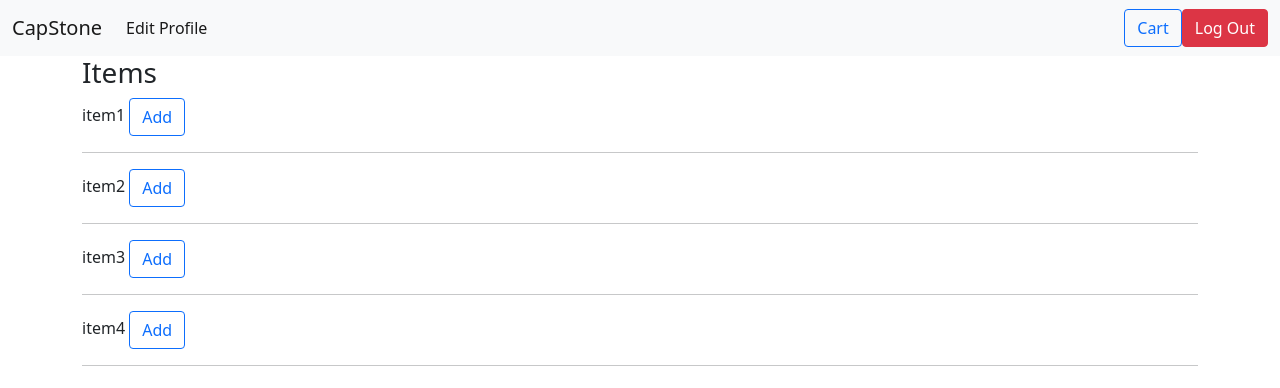
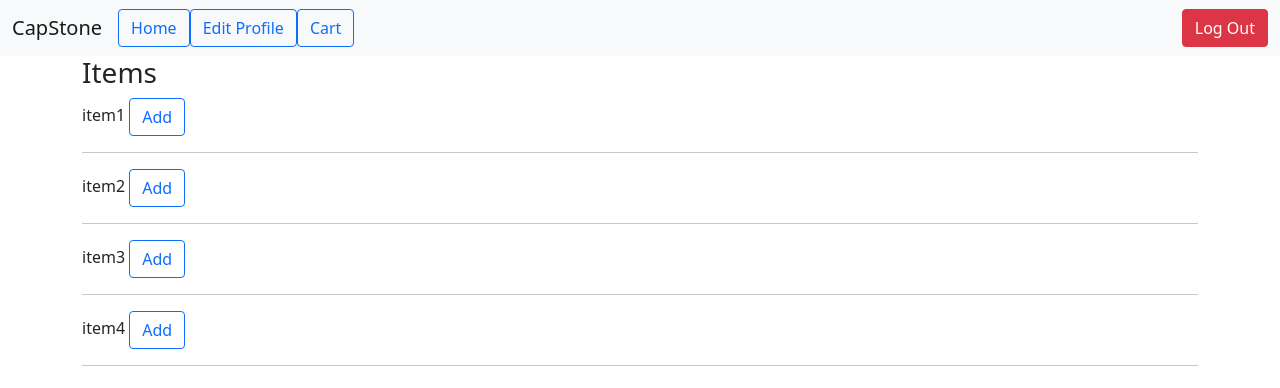
Before and after one commit to Chandu-Bhogi/Capstone-Project, an Angular app in the folder client/: page /user in a window 1280 px wide. Shown: the top 388 px of the page. Built offline with nearby package versions, Linux system fonts and the light colour scheme.

Commit message:
user panel edited

```diff
--- a/client/src/app/user/user.component.html
+++ b/client/src/app/user/user.component.html
@@ -3,17 +3,22 @@
       <a class="navbar-brand">CapStone</a>
       <div class="collapse navbar-collapse" id="navbarSupportedContent">
         <ul class="navbar-nav me-auto mb-2 mb-lg-0">
+            <li class="nav-item">
+                <button class="btn btn-outline-primary" type="button" (click)="homeBtn()">Home</button>
+            </li>
           <li class="nav-item">
-            <a class="nav-link active" [routerLink]="['/editProfile']">Edit Profile</a>
+            <button class="btn btn-outline-primary" type="button" (click)="showEditBtn()">Edit Profile</button>
+          </li>
+          <li class="nav-item">
+            <button class="btn btn-outline-primary" type="button" (click)="showCartBtn()">Cart</button>
           </li>
         </ul>
-        <button class="btn btn-outline-primary" type="button" (click)="showCart()">Cart</button>
         <button class="btn btn-danger" type="button" (click)="logout_user()">Log Out</button>
       </div>
     </div>
 </nav>
 
-<div class="container" *ngIf="checkCart">
+<div class="container" *ngIf="showCart">
     <h3>Cart</h3>
     <div class="name" *ngFor= "let item of cart">
         {{item}}
@@ -21,8 +26,8 @@
         <hr>
     </div>
 </div>
-
-<div class="container">
+<app-edit-profile *ngIf="showEdit"></app-edit-profile>
+<div class="container" *ngIf="!showEdit && !showCart">
     <h3>Items</h3>
     <div class="name" *ngFor= "let item of items">
         {{item}}
--- a/client/src/app/user/user.component.ts
+++ b/client/src/app/user/user.component.ts
@@ -9,7 +9,8 @@ export class UserComponent implements OnInit {
 
   items:String[] = ['item1', 'item2', 'item3', 'item4']
   cart:String[] = []
-  checkCart = false
+  showCart = false
+  showEdit = false
 
   constructor() { }
 
@@ -24,8 +25,19 @@ export class UserComponent implements OnInit {
     this.cart.push(item)
   }
 
-  showCart() {
-    this.checkCart ? this.checkCart = false : this.checkCart = true
+  showCartBtn() {
+    this.showCart ? this.showCart = false : this.showCart = true
+    this.showEdit = false
+  }
+
+  showEditBtn() {
+    this.showEdit ? this.showEdit = false : this.showEdit = true
+    this.showCart = false
+  }
+
+  homeBtn() {
+    this.showCart = false
+    this.showEdit = false
   }
 
   removeFromCart(item:String) {
```
